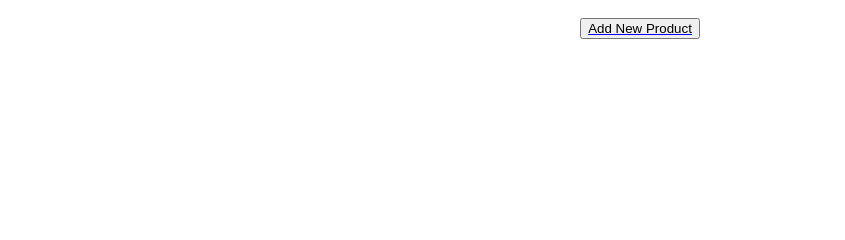
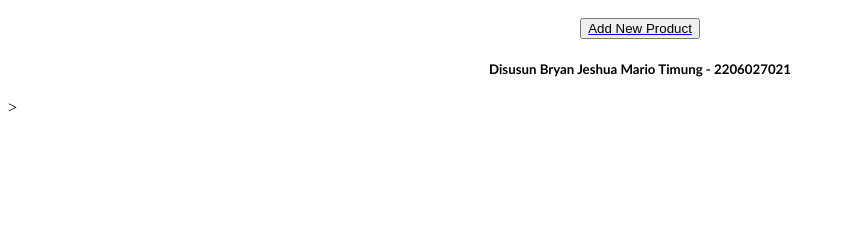
Before and after one commit to bryanjeshua/jeshuamart, a Django app: page / in a window 1280 px wide. Shown: the part 177-417 px from the top of the page, without its empty margins (0-845 px from the left). Run offline with Django 4.2, Linux system fonts and the light colour scheme; data that the repository does not hold is empty.

Commit message:
adding identity

```diff
--- a/main/templates/main.html
+++ b/main/templates/main.html
@@ -20,6 +20,10 @@
         }
 
         h1{ text-align: center;
+            font-family: 'Calibri';
+        }
+        h5 {
+            text-align: center;
             font-family: 'Calibri';
         }
         h4 {
@@ -84,4 +88,6 @@
             </button>
         </a>
     </div>
+    <h5>Disusun Bryan Jeshua Mario Timung - 2206027021</h5>>
+
 {% endblock content %}
```
